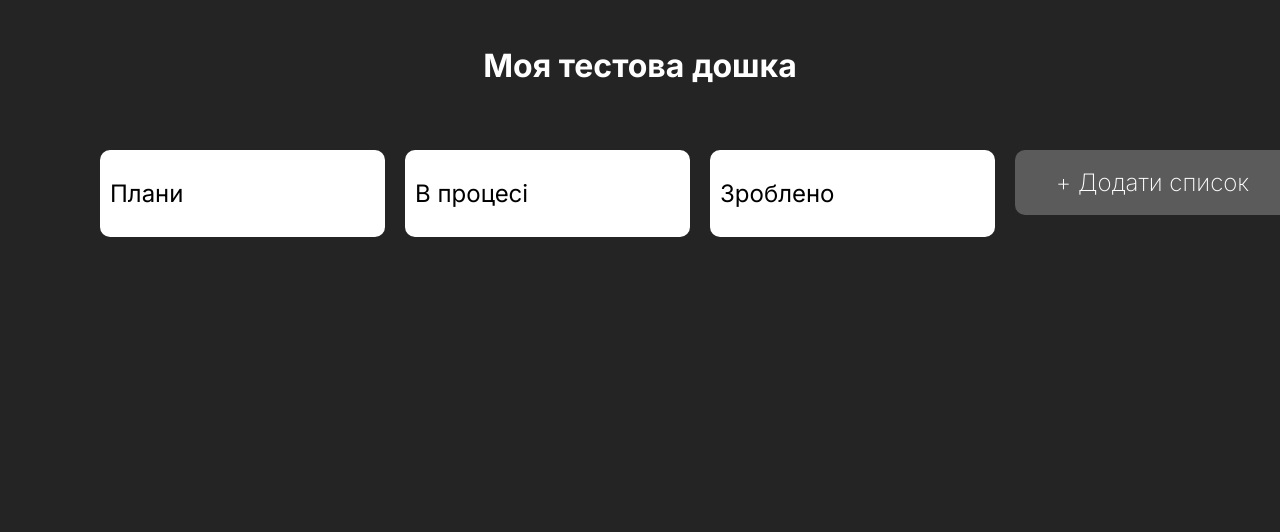
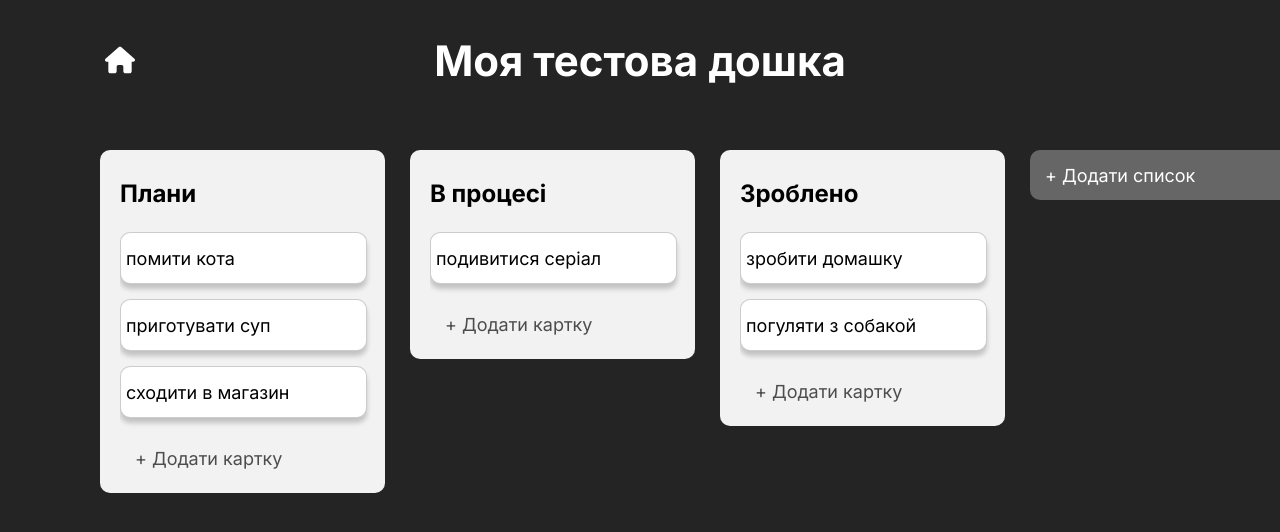
Before and after one commit to mikyven/shpp-frontend-trello, a React (Vite) app: page /board in a window 1280 px wide. Shown: the top 532 px of the page. Built offline with nearby package versions, Linux system fonts and the light colour scheme.

Commit message:
task 4 completed; level 2.1 completed

```diff
--- a/package.json
+++ b/package.json
@@ -11,6 +11,9 @@
     "prepare": "husky && husky install"
   },
   "dependencies": {
+    "@fortawesome/fontawesome-svg-core": "^6.5.2",
+    "@fortawesome/free-solid-svg-icons": "^6.5.2",
+    "@fortawesome/react-fontawesome": "^0.2.0",
     "@reduxjs/toolkit": "^2.2.3",
     "eslint-config-airbnb": "^19.0.4",
     "eslint-config-airbnb-typescript": "^18.0.0",
--- /dev/null
+++ b/src/common/_variables.scss
@@ -0,0 +1,53 @@
+$headersFontSize: 42px;
+$titlesFontSize: 24px;
+$mainFontSize: 18px;
+$mainRadius: 10px;
+$primarySize: 15px;
+$secondarySize: 5px;
+$listColor: hsl(0, 0, 95);
+$boardColor: hsl(0, 0, 40);
+
+$mainBorderColor: rgba(
+  $color: #000,
+  $alpha: 0.2,
+);
+
+@function white($lightness) {
+  @return hsl(0, 0, $lightness);
+}
+
+@mixin btnEffects($bg) {
+  transition: all 0.1s ease-in;
+
+  &:hover {
+    background-color: white(lightness($bg) - 10);
+  }
+
+  &:active {
+    background-color: white(lightness($bg) - 15);
+  }
+}
+
+@mixin button($bg) {
+  @include btnEffects($bg);
+
+  display: flex;
+  align-items: center;
+  text-align: left;
+  height: 50px;
+  padding-left: $primarySize;
+  font-family: inherit;
+  font-size: $mainFontSize;
+  border-radius: $mainRadius;
+  border: 0;
+  cursor: pointer;
+  background-color: $bg;
+}
+
+@mixin shadow {
+  box-shadow: 0 $secondarySize $secondarySize 0 $mainBorderColor;
+}
+
+h1 {
+  font-size: $headersFontSize;
+}
--- a/src/index.scss
+++ b/src/index.scss
@@ -2,7 +2,6 @@
 
 :root {
   font-family: Inter, system-ui, sans-serif;
-  font-weight: 400;
 
   color: white;
   background-color: #242424;
--- a/src/pages/Board/Board.scss
+++ b/src/pages/Board/Board.scss
@@ -1,17 +1,38 @@
+@use '../../common/variables' as v;
+
 .board {
+  user-select: none;
   min-width: 100vw;
   display: flex;
   flex-direction: column;
   overflow-x: auto;
   overflow-y: hidden;
 
-  .board_header {
+  .board_head {
     width: 100%;
-    margin-top: 25px;
     display: flex;
     flex-direction: row;
     justify-content: center;
     align-items: center;
+
+    .home_link {
+      @include v.btnEffects(v.$boardColor);
+
+      position: absolute;
+      left: 100px;
+      height: 40px;
+      width: 40px;
+      display: flex;
+      justify-content: center;
+      align-items: center;
+      color: white;
+      border-radius: v.$mainRadius;
+
+      & > * {
+        height: 30px;
+        width: 30px;
+      }
+    }
   }
 
   .list_parent {
@@ -21,24 +42,13 @@
     padding: 0 100px;
     display: flex;
     flex-direction: row;
-    gap: 20px;
+    gap: 25px;
 
     .add-list_btn {
-      background-color: rgba($color: #fff, $alpha: 0.25);
+      @include v.button(v.$boardColor);
+
       color: white;
-      font-family: inherit;
-      font-size: 24px;
-      font-weight: 200;
       width: 275px;
-      height: 65px;
-      border: 0;
-      border-radius: 10px;
-      cursor: pointer;
-      transition: opacity 0.1s ease-in;
-
-      &:hover {
-        opacity: 0.8;
-      }
     }
   }
 }
--- a/src/pages/Board/Board.tsx
+++ b/src/pages/Board/Board.tsx
@@ -1,4 +1,6 @@
 import { ReactElement, useState } from 'react';
+import { FontAwesomeIcon } from '@fortawesome/react-fontawesome';
+import { faHouse } from '@fortawesome/free-solid-svg-icons';
 import { List } from './components/List/List';
 import './Board.scss';
 
@@ -31,9 +33,13 @@ export function Board(): ReactElement {
 
   return (
     <div className="board">
-      <header className="board_header">
+      <section className="board_head">
+        <a className="home_link" href="/" draggable={false}>
+          {' '}
+          <FontAwesomeIcon icon={faHouse} />
+        </a>
         <h1 className="board_title">{title}</h1>
-      </header>
+      </section>
       <section className="list_parent">
         {lists.map((i) => (
           <List key={i.id} title={i.title} cards={i.cards} />
--- /dev/null
+++ b/src/pages/Board/components/Card/Card.scss
@@ -0,0 +1,16 @@
+@use '../../../../common/variables' as v;
+
+.card {
+  @include v.shadow;
+
+  border-radius: v.$mainRadius;
+  border: 0.5px solid v.$mainBorderColor;
+  background-color: white;
+  display: flex;
+  align-items: center;
+
+  .card_title {
+    font-size: v.$mainFontSize;
+    margin-left: v.$secondarySize;
+  }
+}
--- /dev/null
+++ b/src/pages/Board/components/Card/Card.tsx
@@ -0,0 +1,12 @@
+import { ReactElement } from 'react';
+import './Card.scss';
+
+export function Card(props: { title: string }): ReactElement {
+  const { title } = props;
+
+  return (
+    <li className="card">
+      <p className="card_title">{title}</p>
+    </li>
+  );
+}
--- a/src/pages/Board/components/List/List.scss
+++ b/src/pages/Board/components/List/List.scss
@@ -1,13 +1,49 @@
+@use '../../../../common/variables' as v;
+
 .list {
-  background-color: white;
+  background-color: v.$listColor;
   width: 275px;
   height: fit-content;
-  border-radius: 10px;
+  border-radius: v.$mainRadius;
   color: black;
-  padding: 5px;
+  padding: v.$secondarySize;
 
   .list_title {
-    font-size: 24px;
-    margin-left: 5px;
+    font-size: v.$titlesFontSize;
+    font-weight: 700;
+    margin-left: v.$primarySize;
+  }
+
+  .cards_parent {
+    margin: 0 0 v.$secondarySize v.$primarySize;
+    padding: 0 0 calc(v.$primarySize - v.$secondarySize) 0;
+    list-style-type: none;
+    height: fit-content;
+    width: 260px;
+    max-height: calc(100vh - 300px);
+    display: flex;
+    flex-direction: column;
+    justify-items: center;
+    gap: v.$primarySize;
+    overflow-y: auto;
+    scrollbar-width: thin;
+
+    & > * {
+      height: 50px;
+      width: 245px;
+    }
+  }
+
+  .add-card_btn {
+    @include v.button(v.$listColor);
+
+    margin: 0 auto v.$secondarySize;
+    width: 245px;
+    color: v.white(30);
+
+    &:hover,
+    &:active {
+      color: black;
+    }
   }
 }
--- a/src/pages/Board/components/List/List.tsx
+++ b/src/pages/Board/components/List/List.tsx
@@ -1,14 +1,20 @@
 import { ReactElement } from 'react';
 import { ICard } from '../../../../common/interfaces/ICard';
+import { Card } from '../Card/Card';
 import './List.scss';
 
-// eslint-disable-next-line react/no-unused-prop-types
 export function List(props: { title: string; cards: ICard[] }): ReactElement {
-  const { title } = props;
+  const { title, cards } = props;
 
   return (
     <div className="list">
       <p className="list_title">{title}</p>
+      <ul className="cards_parent">
+        {cards.map((i) => (
+          <Card title={i.title} key={i.id} />
+        ))}
+      </ul>
+      <button className="add-card_btn">+ Додати картку</button>
     </div>
   );
 }
```
Also changed, not shown: 2 other files (tests, documents, lock files or other folders).
